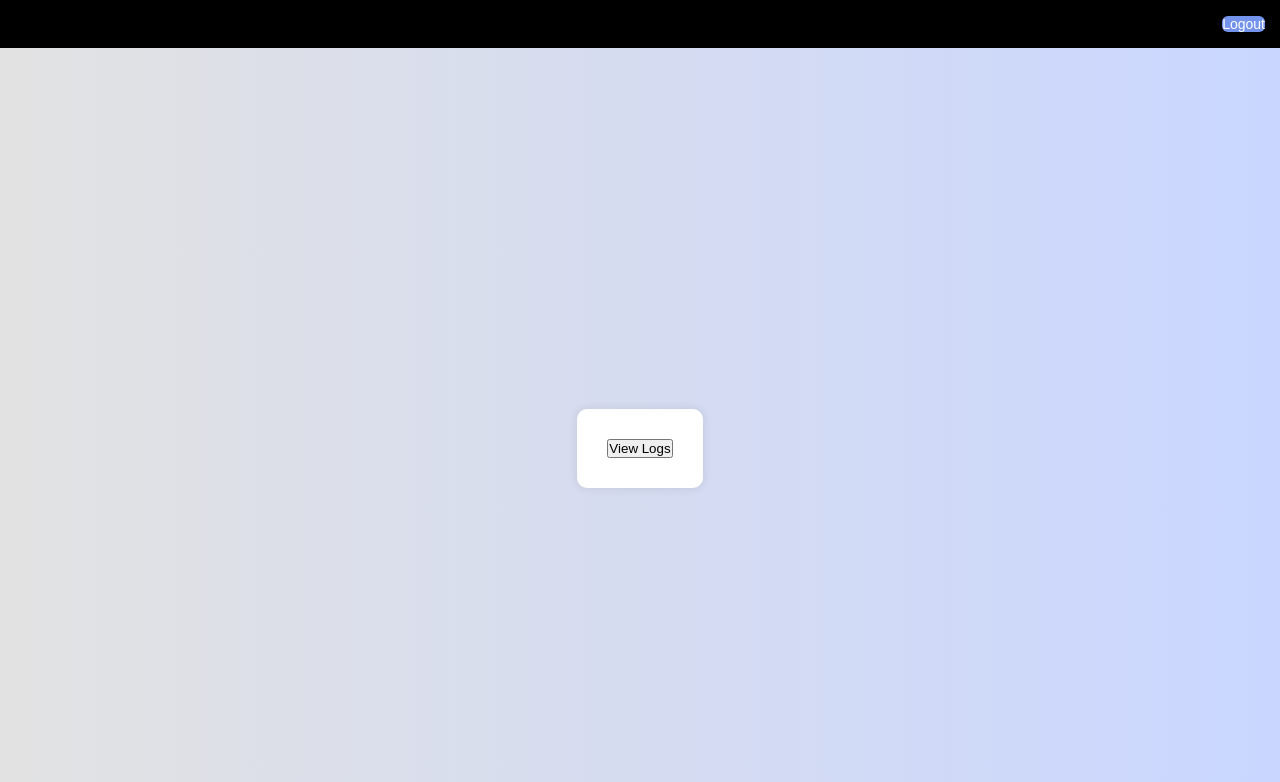
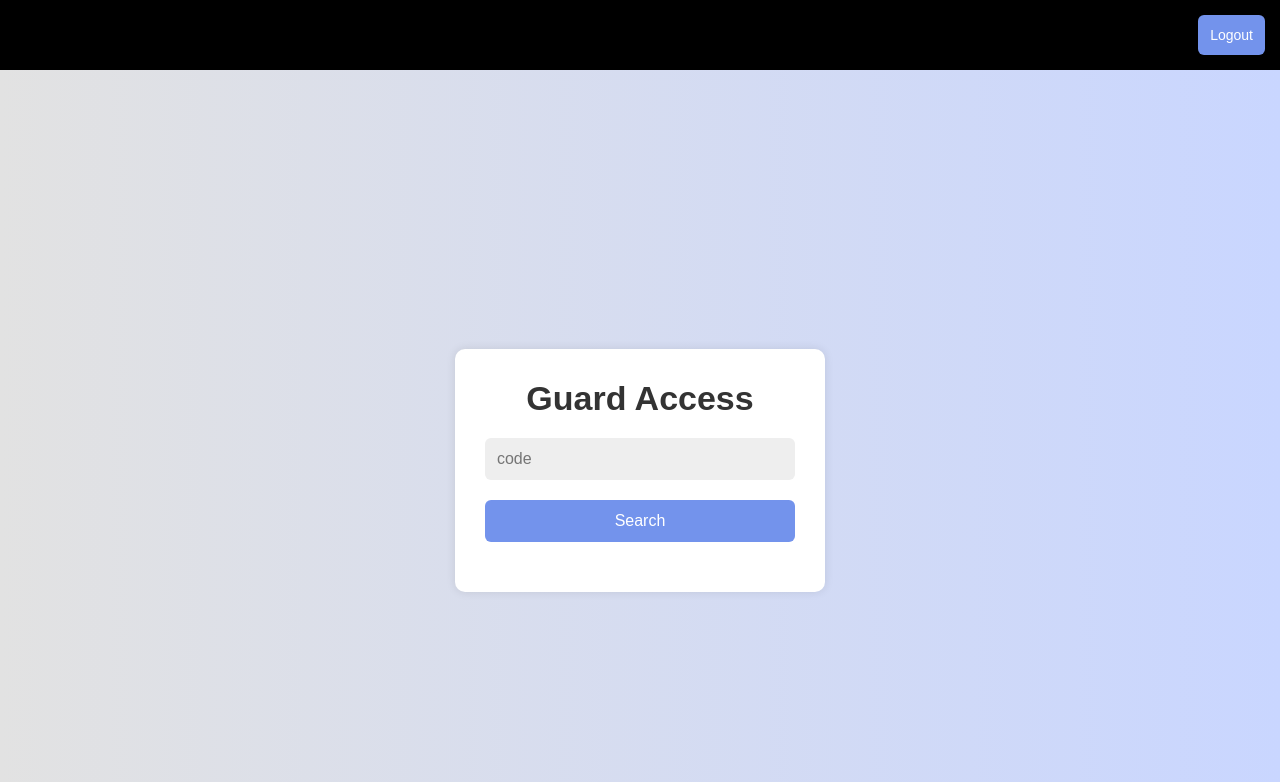
Before and after one commit to Odraes/VisitLog, a Flask app: page /guard in a window 1280 px wide. Shown: the top 782 px of the page. Run offline with Flask 3, Linux system fonts and the light colour scheme; a user stored in the database is signed in; some web fonts are replaced.

Commit message:
fix the styling

```diff
--- a/static/css/style.css
+++ b/static/css/style.css
@@ -84,7 +84,7 @@
     color: #333;
     margin-bottom: 20px;
 }
-div > button{
+button{
     width: 100%;
     padding: 12px;
     background: #7393ec;
@@ -100,6 +100,9 @@
 button:hover{
     background: #6884d3;
 }
+a > button{
+   margin-bottom: 0;
+}
 p{
     font-size: 15px;
     text-align: center;
--- a/templates/dashboard/guard/dashboard.html
+++ b/templates/dashboard/guard/dashboard.html
@@ -2,9 +2,12 @@
 {% block content %}
 
         <div class="form-box active">
-            <a href="/view-logs">
-                <button class="btn">View Logs</button>
-            </a>
+        <h2>Guard Access</h2>
+
+        <form action="/search" method="POST">
+            <label for="code"></label><input type="text" name="code" id="code" placeholder="code" required>
+            <button type="submit">Search</button>
+        </form>
         </div>
 
 {% endblock %}
```
Also changed, not shown: templates/dashboard/owner/dashboard.html (+19 -7 lines).
